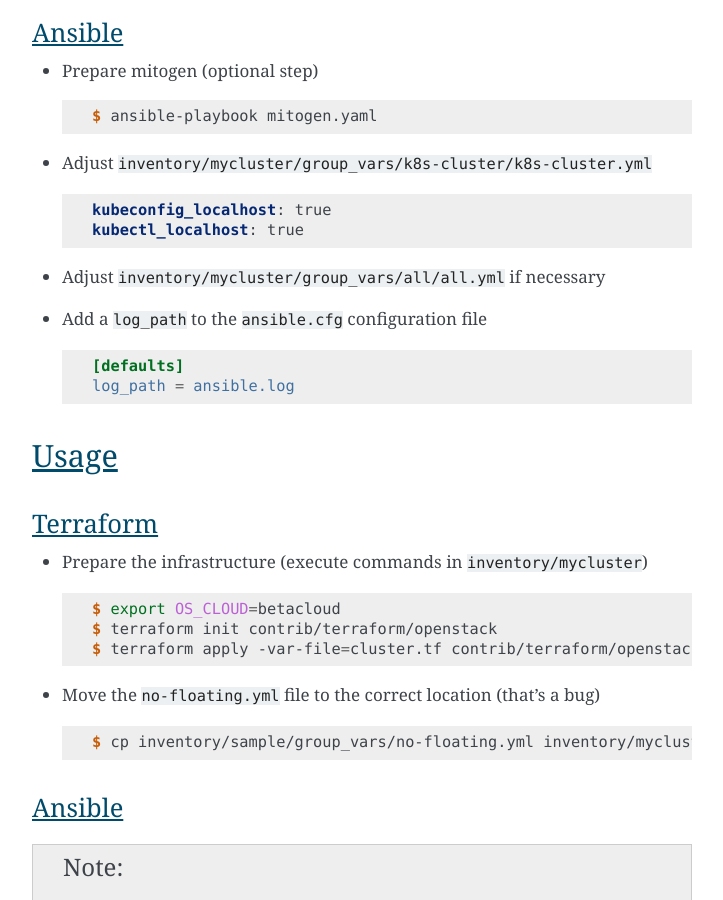
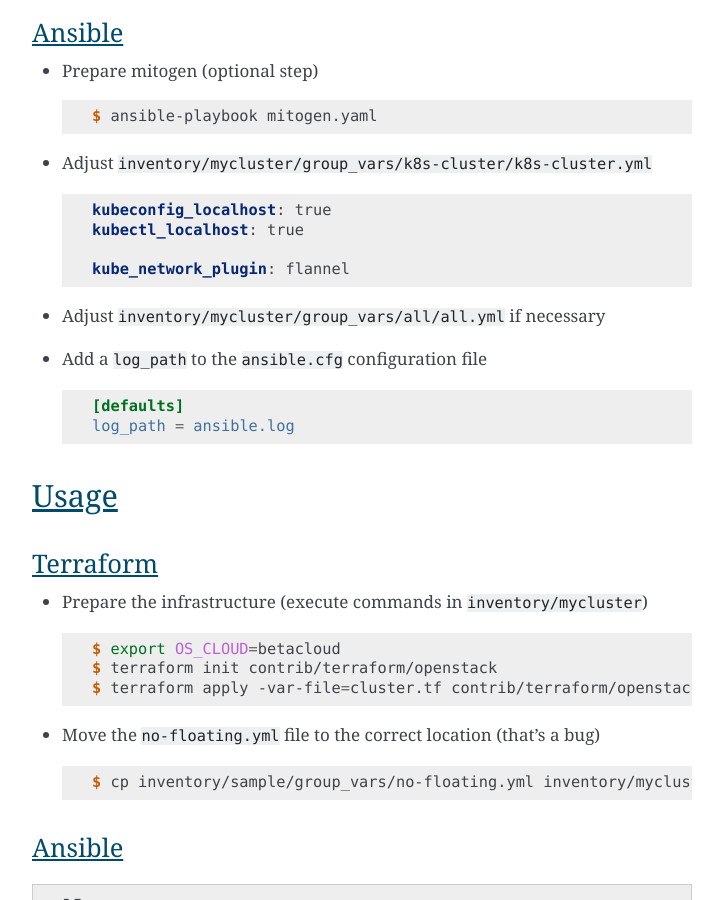
Before and after one commit to betacloud/documentation, a Sphinx documentation site: the page built from source/usage/kubespray.rst, in a window 1280 px wide and 900 px high, scrolled down 1869 px. Shown: the whole window, without its empty margins (388-1111 px from the left). Built offline with Sphinx 7.4.7, drawn with Linux system fonts in a browser that asks for light colours.

Commit message:
kubespray: use flannel

```diff
--- a/source/usage/kubespray.rst
+++ b/source/usage/kubespray.rst
@@ -83,6 +83,8 @@
 
      kubeconfig_localhost: true
      kubectl_localhost: true
+
+     kube_network_plugin: flannel
 
 * Adjust ``inventory/mycluster/group_vars/all/all.yml`` if necessary
 
```
